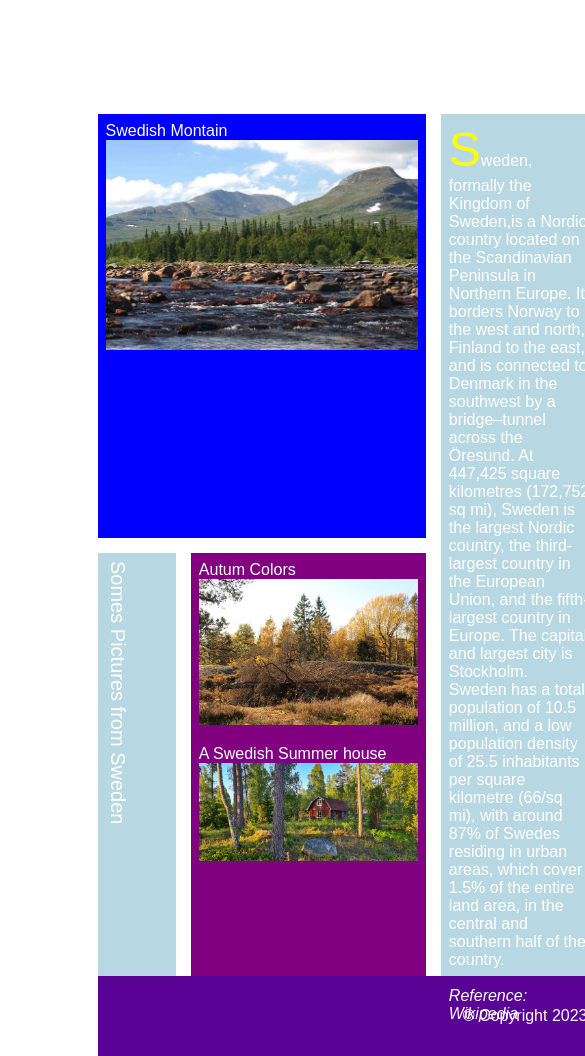
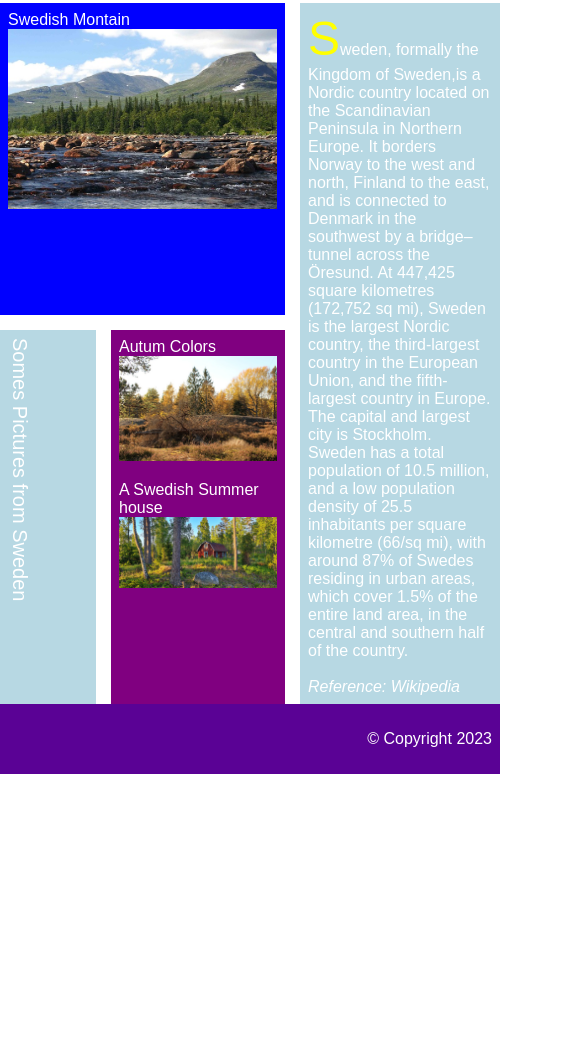
Before and after one commit to Niccar95/Medieinstitutet, a plain HTML site: page Inlämning-2-css/index.html in a window 390 px wide. Shown: the part 409-1465 px from the top of the page, 585 px wide, since content can reach past the window. After the commit the page ends 1183 px from the top, so only its background shows below. Drawn offline with Linux system fonts and the light colour scheme.

Commit message:
responsive design förbättringar

```diff
--- a/Inlämning-2-css/scss/style.scss
+++ b/Inlämning-2-css/scss/style.scss
@@ -13,8 +13,9 @@ $lightColor3: yellow;
 }
 
 body {
-  margin-left: 25%;
-  margin-right: 25%;
+  margin: auto;
+  max-width: 120vw;
+  max-width: 80vh;
   font-family: Arial, Helvetica, sans-serif;
 }
 
@@ -33,9 +34,8 @@ body {
 @mixin mainGrid {
   display: grid;
   grid-gap: 15px;
-  grid-template-rows: 1fr 1fr 1fr;
-  grid-template-columns: 1fr 3fr 2fr;
-  height: 1300px;
+  grid-template-rows: auto auto auto;
+  grid-template-columns: auto auto auto;
 }
 
 @mixin headerFlex {
@@ -46,6 +46,7 @@ body {
 }
 
 header {
+  width: 100%;
   height: 70px;
   nav {
     ul {
@@ -72,8 +73,9 @@ header {
 
 .container {
   @include mainGrid;
-  margin-top: 15px;
+  margin-top: 10px;
   color: $lightColor2;
+  position: relative;
 
   .box2 {
    grid-column: 1 / span 3;
@@ -93,6 +95,7 @@ header {
     grid-row: 2 / span 2;
     background-color: $lightColor1;
     padding: 8px 8px 8px 8px;
+    width: 200px;
 
     .p1::first-letter {
       font-size: 3rem;
@@ -112,12 +115,14 @@ header {
       writing-mode: vertical-lr;
       text-orientation: mixed;
       font-size: 20px;
+      width: 80px;
     }
   }
 
   .box5 {
     grid-row-start: 3;
     background-color: $darkColor1;
+
 
     figure:nth-child(1) {
       padding: 8px 8px 8px 8px;
@@ -126,7 +131,6 @@ header {
     figure:last-child {
         padding: 8px 8px 8px 8px;
     }
-
   }
 }
 
@@ -134,10 +138,11 @@ footer {
   display: flex;
   justify-content: flex-end;
   align-items: center;
-  padding: 10px 10px 10px 10px;
+  padding: 8px 8px 8px 8px;
   width: 100%;
-  height: 80px;
+  height: 70px;
   background-color: $darkColor2;
   color: $lightColor2;
-  margin-bottom: 0;
+  bottom: 0;
+  position: relative; /* Denna footer är relativ till .container*/
 }
```
Also changed, not shown: Inlämning-2-css/scss/style.css, 1 other file.
